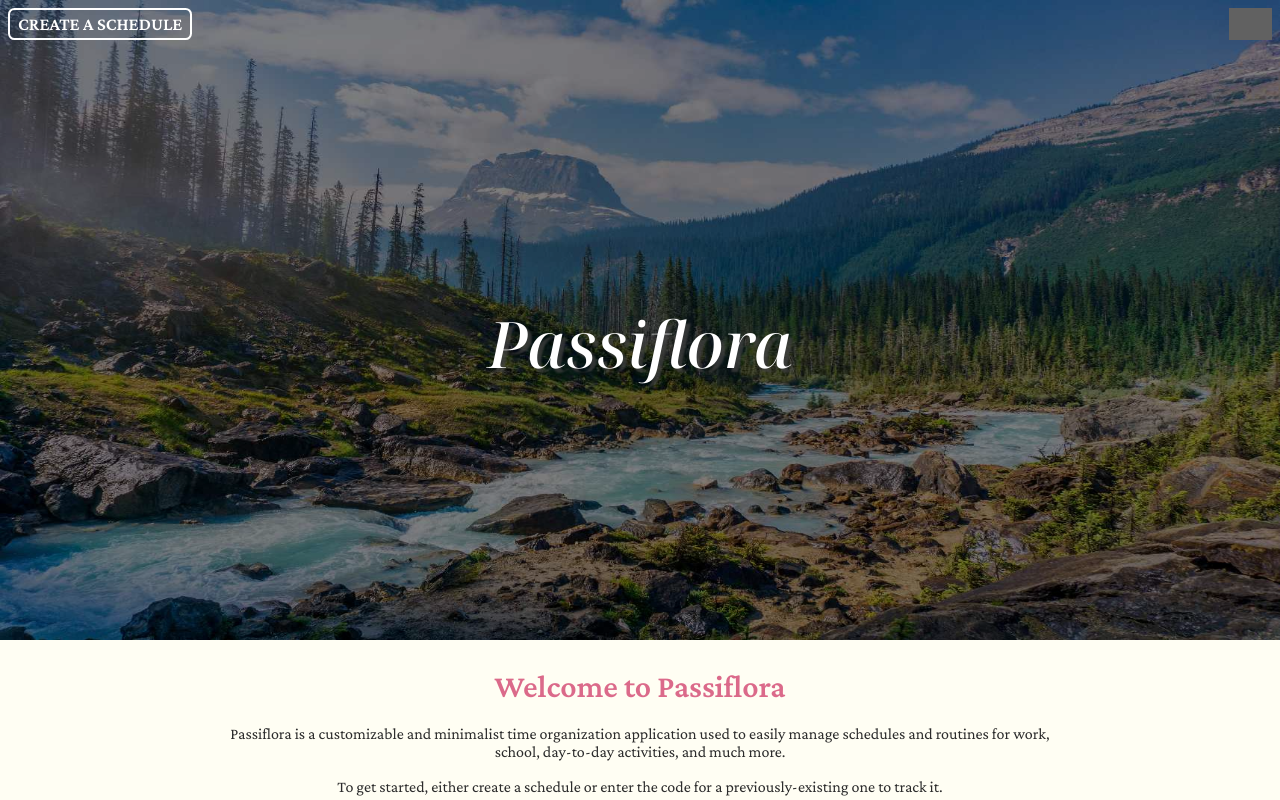
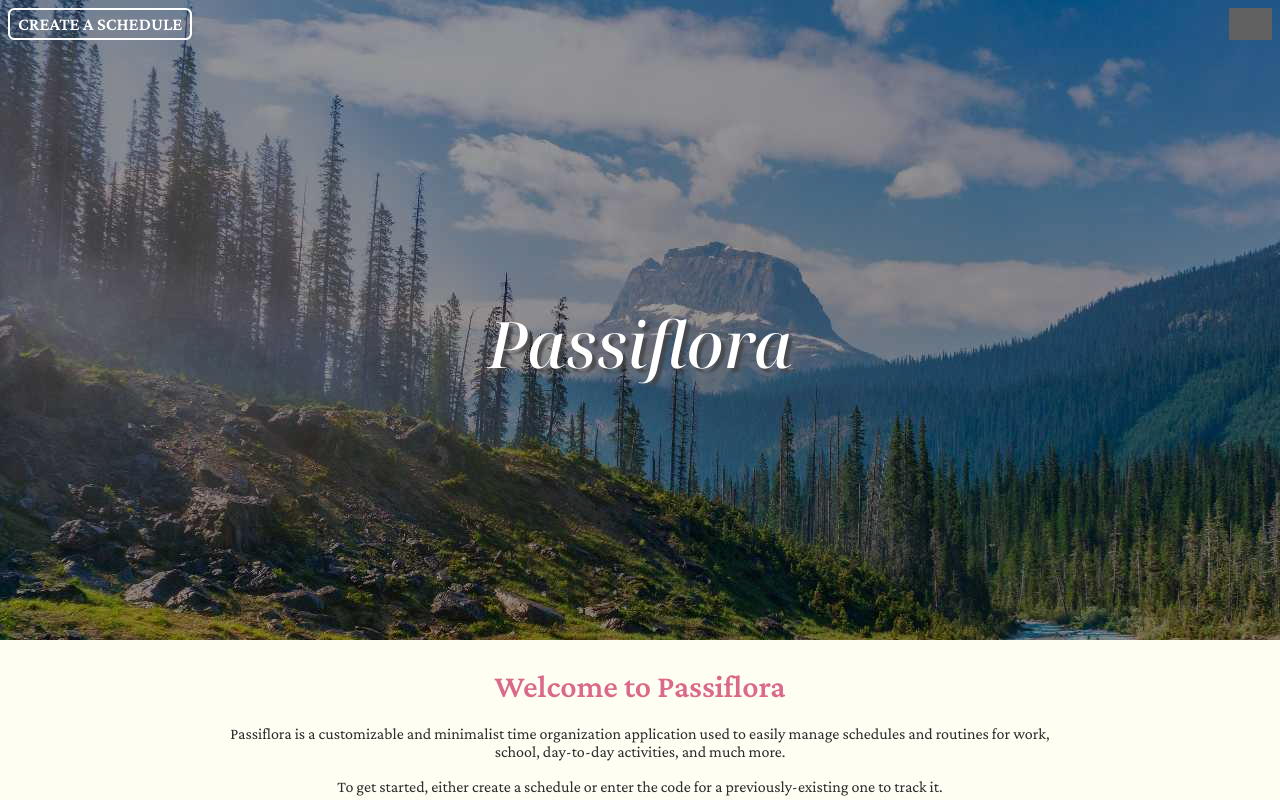
Before and after one commit to literaiiy/passiflora, a Next.js app: page / in a window 1280 px wide. Shown: the top 800 px of the page. Built offline with nearby package versions, Linux system fonts and the light colour scheme; grey boxes are pictures that could not be loaded; a web font is replaced by a local one.

Commit message:
background image hotfix

```diff
--- a/pages/index.js
+++ b/pages/index.js
@@ -8,7 +8,6 @@
       <title>Home - Passiflora</title>
       <main>
         <div className="hero">
-          <img src="/images/hero-photo.jpg" alt="Passiflora" />
           <div className='hero-nav'>
             <a href="/c/000000000000-pe123456lt" className="nav-create-button">CREATE A SCHEDULE</a>
             <a href="https://github.com/literaiiy"><img className='nav-icon invert' src="https://unpkg.com/simple-icons@5.21.1/icons/github.svg" alt="GitHub" /></a>
--- a/styles/styles.scss
+++ b/styles/styles.scss
@@ -48,7 +48,7 @@
 
 .hero {
   width: 100%;
-  // background-image: linear-gradient(rgba(0,0,0,0.4), rgba(0,0,0,0.4)), url("/images/hero-photo.jpg");
+  background-image: linear-gradient(rgba(0,0,0,0.4), rgba(0,0,0,0.4)), url("/images/hero-photo.jpg");
   height: 40rem;
   // filter: brightness(0.6);
   // background-size: cover;
@@ -59,18 +59,6 @@
   position: relative;
   overflow: hidden;
   transition: $defaultTransition;
-  & > img {
-    position: absolute;
-    pointer-events: none;
-    width: 100%;
-    height: 100%;
-    z-index: 0;
-    transition: $defaultTransition;
-    filter: brightness(0.6);
-  }
-  &:hover > img {
-    filter: brightness(0.5)
-  }
 }
 
 section {
```
